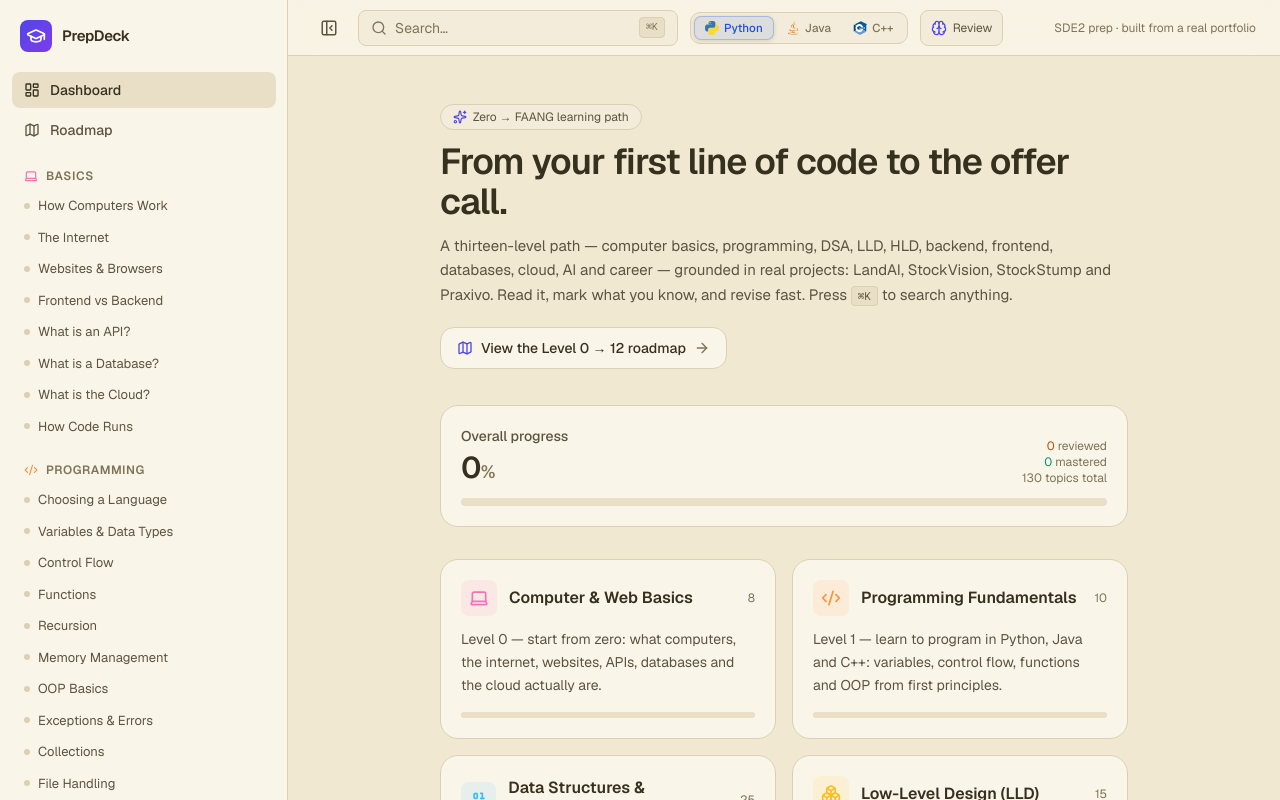
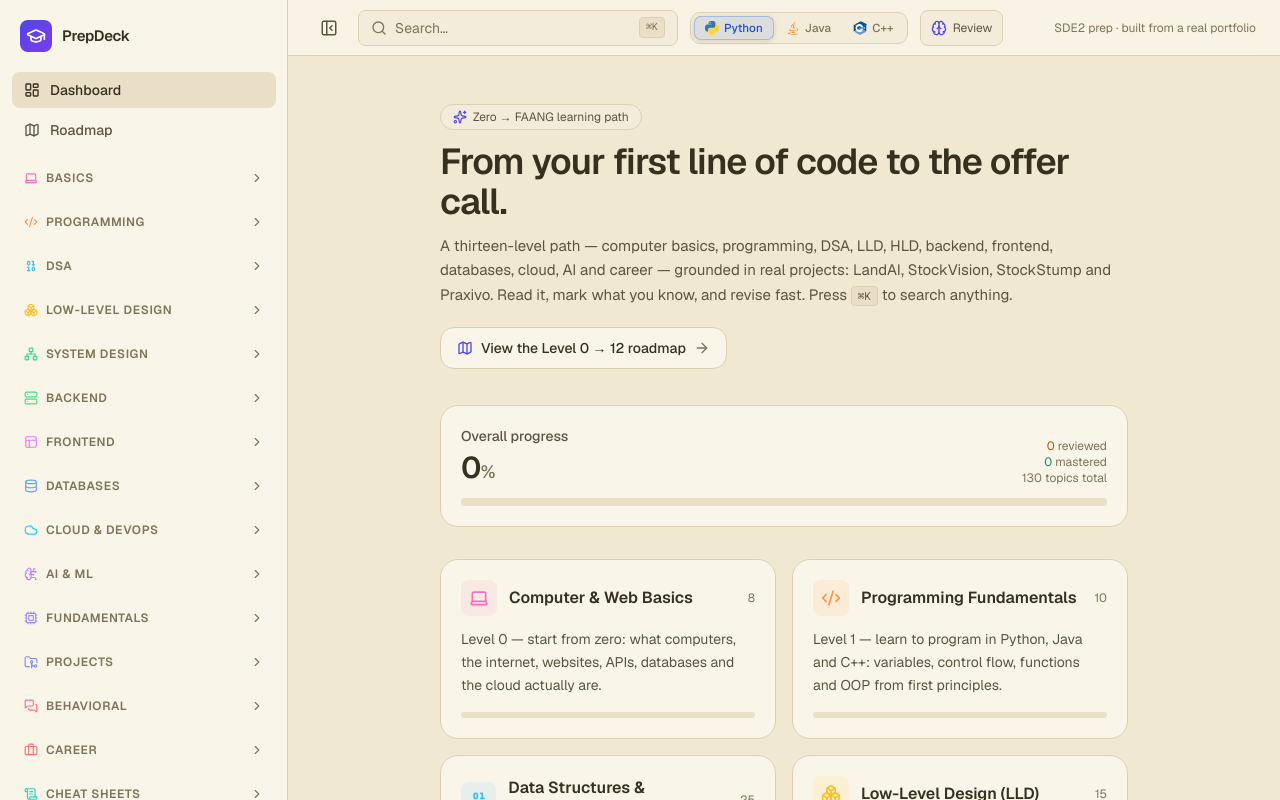
Before and after one commit to nitesh-raut26/prepdeck, a Next.js app: page / in a window 1280 px wide. Shown: the top 800 px of the page. Built offline with nearby package versions, Linux system fonts and the light colour scheme.

Commit message:
feat(ui): enhance sidebar navigation and app-shell layout for LLD viz sections

```diff
--- a/src/components/app-shell.tsx
+++ b/src/components/app-shell.tsx
@@ -79,7 +79,7 @@
             collapsed ? "w-0 border-r-0" : "w-72 border-r border-line"
           }`}
         >
-          <div className="w-72">
+          <div className="h-full w-72">
             <Sidebar nav={nav} />
           </div>
         </aside>
--- a/src/components/sidebar.tsx
+++ b/src/components/sidebar.tsx
@@ -1,5 +1,6 @@
 "use client";
 
+import { useEffect, useId, useState } from "react";
 import Link from "next/link";
 import { usePathname } from "next/navigation";
 import {
@@ -7,6 +8,7 @@
   Boxes,
   BrainCircuit,
   Briefcase,
+  ChevronDown,
   Cloud,
   Code2,
   Cpu,
@@ -45,6 +47,8 @@
   ScrollText,
 };
 
+const SECTIONS_KEY = "pd-sidebar-sections-v1";
+
 function StatusDot({ status }: { status?: "reviewed" | "mastered" }) {
   return (
     <span
@@ -70,6 +74,42 @@
 }) {
   const pathname = usePathname();
   const { getDoc, countFor, mounted } = useProgress();
+  // Unique per Sidebar instance so the desktop + mobile-drawer copies don't
+  // emit duplicate panel ids (which would break aria-controls).
+  const uid = useId();
+
+  // The section that owns the current route, e.g. "/dsa/arrays" → "dsa".
+  const activeSection = pathname.split("/")[1] ?? "";
+
+  // Per-section expand/collapse, persisted so the chosen layout sticks.
+  // Default (no stored choice): only the active section is open; the rest
+  // collapse into clean dropdown headers you click to reveal.
+  const [openMap, setOpenMap] = useState<Record<string, boolean>>({});
+
+  useEffect(() => {
+    try {
+      const raw = localStorage.getItem(SECTIONS_KEY);
+      if (raw) setOpenMap(JSON.parse(raw));
+    } catch {
+      /* best-effort */
+    }
+  }, []);
+
+  function isOpen(id: string) {
+    return openMap[id] ?? id === activeSection;
+  }
+
+  function toggleSection(id: string) {
+    setOpenMap((prev) => {
+      const next = { ...prev, [id]: !(prev[id] ?? id === activeSection) };
+      try {
+        localStorage.setItem(SECTIONS_KEY, JSON.stringify(next));
+      } catch {
+        /* best-effort */
+      }
+      return next;
+    });
+  }
 
   return (
     <nav className="flex h-full flex-col">
@@ -119,14 +159,22 @@
           const hrefs = section.docs.map((d) => d.href);
           const { reviewed, mastered } = countFor(hrefs);
           const done = reviewed + mastered;
+          const expanded = isOpen(section.id);
+          const panelId = `sidebar-section-${uid}-${section.id}`;
           return (
-            <div key={section.id} className="mt-5">
-              <div className="flex items-center gap-2 px-3 pb-1.5">
+            <div key={section.id} className="mt-4">
+              <button
+                type="button"
+                onClick={() => toggleSection(section.id)}
+                aria-expanded={expanded}
+                aria-controls={panelId}
+                className="group flex w-full items-center gap-2 rounded-lg px-3 py-1.5 text-left transition-colors hover:bg-surface-2"
+              >
                 <Icon
-                  className="size-3.5"
+                  className="size-3.5 shrink-0"
                   style={{ color: section.accent }}
                 />
-                <span className="text-xs font-semibold uppercase tracking-wider text-faint">
+                <span className="text-xs font-semibold uppercase tracking-wider text-faint transition-colors group-hover:text-subtle">
                   {section.label}
                 </span>
                 {mounted && done > 0 && (
@@ -134,8 +182,24 @@
                     {done}/{section.docs.length}
                   </span>
                 )}
-              </div>
-              <ul>
+                <ChevronDown
+                  aria-hidden
+                  className={cn(
+                    "size-3.5 shrink-0 text-faint transition-transform duration-200 group-hover:text-subtle",
+                    expanded ? "" : "-rotate-90",
+                    mounted && done > 0 ? "ml-1.5" : "ml-auto",
+                  )}
+                />
+              </button>
+              <div
+                id={panelId}
+                inert={expanded ? undefined : true}
+                className={cn(
+                  "grid transition-[grid-template-rows] duration-200 ease-out",
+                  expanded ? "grid-rows-[1fr]" : "grid-rows-[0fr]",
+                )}
+              >
+                <ul className="overflow-hidden">
                   {section.docs.map((doc) => {
                     const active = pathname === doc.href;
                     return (
@@ -160,6 +224,7 @@
                   })}
                 </ul>
               </div>
+            </div>
           );
         })}
       </div>
```
Lines whose indentation alone changed are shown as unchanged.
